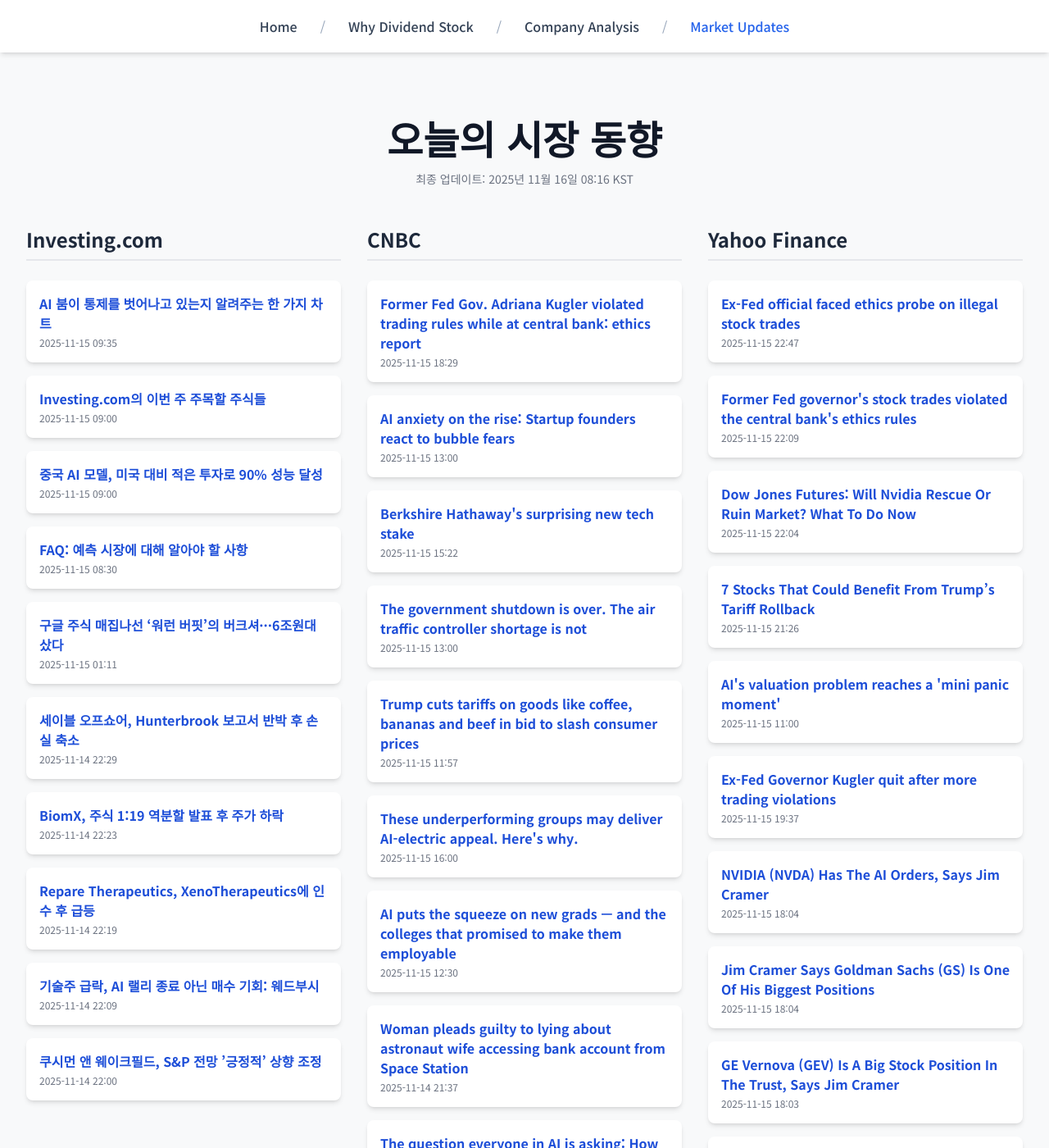
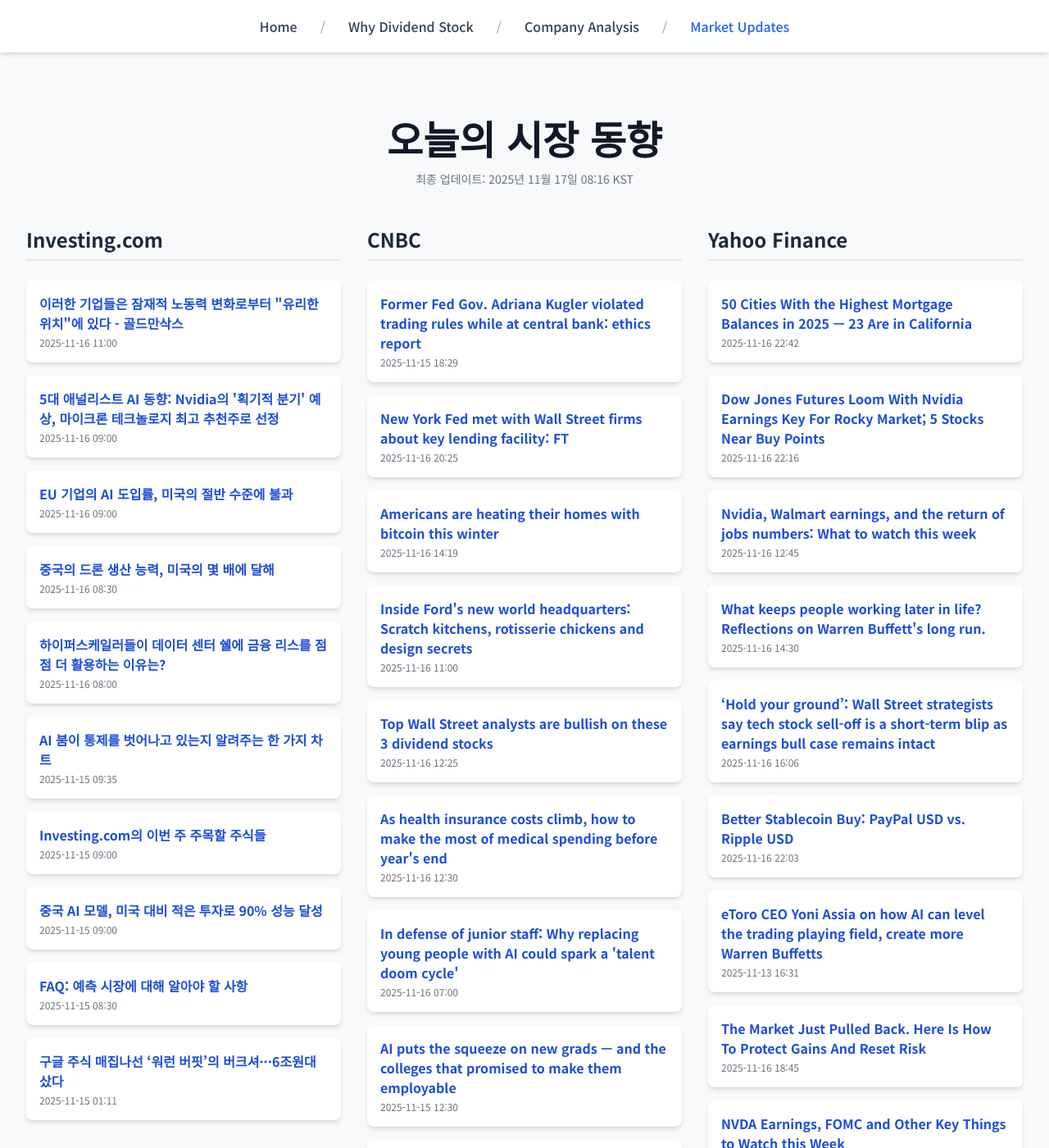
Before and after one commit to Kay-Hwang/my-company-analysis, a Jekyll site: the page built from market-updates.html, in a window 1280 px wide and 1400 px high. Shown: the whole window at 82% size. Built offline with Jekyll 4.4.1, drawn with Linux system fonts in a browser that asks for light colours; nearby versions of some CDN libraries; a script that is not in the unit is left out; some of the changed text lies outside the part shown.

Commit message:
Update daily data

```diff
--- a/_data/latest_data.json
+++ b/_data/latest_data.json
@@ -1,7 +1,37 @@
 {
-  "lastUpdated": "2025년 11월 16일 08:16 KST",
+  "lastUpdated": "2025년 11월 17일 08:16 KST",
   "news": {
     "investing": [
+      {
+        "title": "이러한 기업들은 잠재적 노동력 변화로부터 \"유리한 위치\"에 있다 - 골드만삭스",
+        "link": "https://kr.investing.com/news/stock-market-news/article-1718889",
+        "pubDate": "2025-11-16 11:00:04",
+        "summary": "이러한 기업들은 잠재적 노동력 변화로부터 \"유리한 위치\"에 있다 - 골드만삭스"
+      },
+      {
+        "title": "5대 애널리스트 AI 동향: Nvidia의 '획기적 분기' 예상, 마이크론 테크놀로지 최고 추천주로 선정",
+        "link": "https://kr.investing.com/news/stock-market-news/article-1718871",
+        "pubDate": "2025-11-16 09:00:08",
+        "summary": "5대 애널리스트 AI 동향: Nvidia의 '획기적 분기' 예상, 마이크론 테크놀로지 최고 추천주로 선정"
+      },
+      {
+        "title": "EU 기업의 AI 도입률, 미국의 절반 수준에 불과",
+        "link": "https://kr.investing.com/news/stock-market-news/article-1718869",
+        "pubDate": "2025-11-16 09:00:06",
+        "summary": "EU 기업의 AI 도입률, 미국의 절반 수준에 불과"
+      },
+      {
+        "title": "중국의 드론 생산 능력, 미국의 몇 배에 달해",
+        "link": "https://kr.investing.com/news/stock-market-news/article-1718867",
+        "pubDate": "2025-11-16 08:30:04",
+        "summary": "중국의 드론 생산 능력, 미국의 몇 배에 달해"
+      },
+      {
+        "title": "하이퍼스케일러들이 데이터 센터 쉘에 금융 리스를 점점 더 활용하는 이유는?",
+        "link": "https://kr.investing.com/news/stock-market-news/article-1718865",
+        "pubDate": "2025-11-16 08:00:06",
+        "summary": "하이퍼스케일러들이 데이터 센터 쉘에 금융 리스를 점점 더 활용하는 이유는?"
+      },
       {
         "title": "AI 붐이 통제를 벗어나고 있는지 알려주는 한 가지 차트",
         "link": "https://kr.investing.com/news/stock-market-news/article-1718825",
@@ -31,36 +61,6 @@
         "link": "https://kr.investing.com/news/stock-market-news/article-1718753",
         "pubDate": "2025-11-15 01:11:43",
         "summary": "구글 주식 매집나선 ‘워런 버핏’의 버크셔···6조원대 샀다"
-      },
-      {
-        "title": "세이블 오프쇼어, Hunterbrook 보고서 반박 후 손실 축소",
-        "link": "https://kr.investing.com/news/stock-market-news/article-93CH-1718660",
-        "pubDate": "2025-11-14 22:29:10",
-        "summary": "세이블 오프쇼어, Hunterbrook 보고서 반박 후 손실 축소"
-      },
-      {
-        "title": "BiomX, 주식 1:19 역분할 발표 후 주가 하락",
-        "link": "https://kr.investing.com/news/stock-market-news/article-93CH-1718654",
-        "pubDate": "2025-11-14 22:23:39",
-        "summary": "BiomX, 주식 1:19 역분할 발표 후 주가 하락"
-      },
-      {
-        "title": "Repare Therapeutics, XenoTherapeutics에 인수 후 급등",
-        "link": "https://kr.investing.com/news/stock-market-news/article-93CH-1718646",
-        "pubDate": "2025-11-14 22:19:01",
-        "summary": "Repare Therapeutics, XenoTherapeutics에 인수 후 급등"
-      },
-      {
-        "title": "기술주 급락, AI 랠리 종료 아닌 매수 기회: 웨드부시",
-        "link": "https://kr.investing.com/news/stock-market-news/article-1718628",
-        "pubDate": "2025-11-14 22:09:29",
-        "summary": "기술주 급락, AI 랠리 종료 아닌 매수 기회: 웨드부시"
-      },
-      {
-        "title": "쿠시먼 앤 웨이크필드, S&P 전망 ’긍정적’ 상향 조정",
-        "link": "https://kr.investing.com/news/stock-market-news/article-93CH-1718617",
-        "pubDate": "2025-11-14 22:00:59",
-        "summary": "쿠시먼 앤 웨이크필드, S&P 전망 ’긍정적’ 상향 조정"
       }
     ],
     "cnbc": [
@@ -71,34 +71,40 @@
         "summary": "The Federal Reserve's internal watchdog was notified earlier this year about stock trades from 2024 disclosed by then-Gov Adriana Kugler."
       },
       {
-        "title": "AI anxiety on the rise: Startup founders react to bubble fears",
-        "link": "https://www.cnbc.com/2025/11/15/ai-anxiety-on-the-rise-startup-founders-react-to-bubble-fears.html",
-        "pubDate": "Sat, 15 Nov 2025 13:00:01 GMT",
-        "summary": "Short sellers like Michael Burry and Jim Chanos are circling, warning that the AI buildout isn’t a one-time investment but a recurring cost wave."
+        "title": "New York Fed met with Wall Street firms about key lending facility: FT",
+        "link": "https://www.cnbc.com/2025/11/16/new-york-fed-met-with-wall-street-firms-about-key-lending-facility-ft.html",
+        "pubDate": "Sun, 16 Nov 2025 20:25:27 GMT",
+        "summary": "The Fed sought feedback from dealers on the use of the central bank's standing repo facility, a permanent lending tool that acts as a backstop for markets."
       },
       {
-        "title": "Berkshire Hathaway's surprising new tech stake",
-        "link": "https://www.cnbc.com/2025/11/15/berkshire-hathaways-surprising-new-tech-stake.html",
-        "pubDate": "Sat, 15 Nov 2025 15:22:19 GMT",
-        "summary": "There was a notable surprise in Berkshire Hathaway's end-of-Q3 equity portfolio snapshot."
+        "title": "Americans are heating their homes with bitcoin this winter",
+        "link": "https://www.cnbc.com/2025/11/16/bitcoin-crypto-mining-home-heating-energy-bills.html",
+        "pubDate": "Sun, 16 Nov 2025 14:19:44 GMT",
+        "summary": "Winter across the U.S. means big bills for home heating oil, gas and electric furnaces, but in some cases, crypto like bitcoin is paying to keep Americans warm."
       },
       {
-        "title": "The government shutdown is over. The air traffic controller shortage is not",
-        "link": "https://www.cnbc.com/2025/11/15/government-shutdown-air-traffic-controllers.html",
-        "pubDate": "Sat, 15 Nov 2025 13:00:01 GMT",
-        "summary": "Staffing shortages of air traffic controllers forced airlines to chop flights and delay thousands of others that disrupted travel plans of 5 million people."
+        "title": "Inside Ford's new world headquarters: Scratch kitchens, rotisserie chickens and design secrets",
+        "link": "https://www.cnbc.com/2025/11/16/ford-headquarters-dearborn-michigan.html",
+        "pubDate": "Sun, 16 Nov 2025 11:00:01 GMT",
+        "summary": "Ford's new 2.1-million-square-foot headquarters in Dearborn, Michigan, is ceremoniously opening Sunday, although construction is expected to continue into 2027."
       },
       {
-        "title": "Trump cuts tariffs on goods like coffee, bananas and beef in bid to slash consumer prices",
-        "link": "https://www.cnbc.com/2025/11/14/trump-cuts-tariffs-goods-prices.html",
-        "pubDate": "Sat, 15 Nov 2025 11:57:39 GMT",
-        "summary": "Trump's action also exempted black tea, green tea, tomatoes, avocados and cinnamon, among other products, from higher tariffs."
+        "title": "Top Wall Street analysts are bullish on these 3 dividend stocks",
+        "link": "https://www.cnbc.com/2025/11/16/top-wall-street-analysts-are-bullish-on-these-3-dividend-stocks.html",
+        "pubDate": "Sun, 16 Nov 2025 12:25:57 GMT",
+        "summary": "TipRanks' ranking service highlights three dividend-paying stocks, including Diamondback Energy and Permian Resources"
       },
       {
-        "title": "These underperforming groups may deliver AI-electric appeal. Here's why.",
-        "link": "https://www.cnbc.com/2025/11/15/ai-electric-appeal-for-underperforming-infrastructure-etf-experts.html",
-        "pubDate": "Sat, 15 Nov 2025 16:00:01 GMT",
-        "summary": "Industrial and infrastructure stocks may soon share the spotlight with the artificial intelligence trade."
+        "title": "As health insurance costs climb, how to make the most of medical spending before year's end",
+        "link": "https://www.cnbc.com/2025/11/16/make-the-most-of-health-care-expenses-before-end-of-year.html",
+        "pubDate": "Sun, 16 Nov 2025 12:30:01 GMT",
+        "summary": "Medical expenses are often unpredictable and unwelcome, but there may be some strategies that help lessen the sting of them."
+      },
+      {
+        "title": "In defense of junior staff: Why replacing young people with AI could spark a 'talent doom cycle'",
+        "link": "https://www.cnbc.com/2025/11/16/why-replacing-junior-staff-with-ai-will-backfire-.html",
+        "pubDate": "Sun, 16 Nov 2025 07:00:50 GMT",
+        "summary": "\"You're missing a significant aspect of growth if you shut down the pipeline on bringing junior or entry-level talent into an organization,\" one CEO said."
       },
       {
         "title": "AI puts the squeeze on new grads — and the colleges that promised to make them employable",
@@ -107,84 +113,78 @@
         "summary": "As the AI boom redefines work, new grads face a shrinking share entry-level jobs. For colleges, this brings added attention to return-on-investment scrutiny."
       },
       {
-        "title": "Woman pleads guilty to lying about astronaut wife accessing bank account from Space Station",
-        "link": "https://www.cnbc.com/2025/11/14/space-station-nasa-guilty-wife-bank-account.html",
-        "pubDate": "Fri, 14 Nov 2025 21:37:33 GMT",
-        "summary": "Summer Worden faces a possible maximum sentence of five years in prison in the case, which involves false allegations she made against astronaut Anne McClain."
-      },
-      {
         "title": "The question everyone in AI is asking: How long before a GPU depreciates?",
         "link": "https://www.cnbc.com/2025/11/14/ai-gpu-depreciation-coreweave-nvidia-michael-burry.html",
         "pubDate": "Fri, 14 Nov 2025 16:19:35 GMT",
         "summary": "The useful lifespan of AI infrastructure is a key issue for investors, as tech giants plan $1 trillion in AI spending over the next five years."
       },
       {
-        "title": "Google and Disney reach deal to restore ESPN, ABC to YouTube TV",
-        "link": "https://www.cnbc.com/2025/11/14/google-disney-reach-deal-to-restore-espn-abc-others-to-youtube-tv.html",
-        "pubDate": "Sat, 15 Nov 2025 01:28:19 GMT",
-        "summary": "The deal comes after a two-week standoff that resulted in channels like ESPN, ABC and others going dark on the popular YouTube TV streaming service."
+        "title": "AI anxiety on the rise: Startup founders react to bubble fears",
+        "link": "https://www.cnbc.com/2025/11/15/ai-anxiety-on-the-rise-startup-founders-react-to-bubble-fears.html",
+        "pubDate": "Sat, 15 Nov 2025 13:00:01 GMT",
+        "summary": "Short sellers like Michael Burry and Jim Chanos are circling, warning that the AI buildout isn’t a one-time investment but a recurring cost wave."
       }
     ],
     "yahoo": [
       {
-        "title": "Ex-Fed official faced ethics probe on illegal stock trades",
-        "link": "https://finance.yahoo.com/news/ex-fed-official-faced-ethics-224700857.html",
-        "pubDate": "2025-11-15T22:47:00Z",
-        "summary": "Ex-Fed official faced ethics probe on illegal stock trades"
+        "title": "50 Cities With the Highest Mortgage Balances in 2025 — 23 Are in California",
+        "link": "https://finance.yahoo.com/news/50-cities-highest-mortgage-balances-224207120.html",
+        "pubDate": "2025-11-16T22:42:07Z",
+        "summary": "50 Cities With the Highest Mortgage Balances in 2025 — 23 Are in California"
       },
       {
-        "title": "Former Fed governor's stock trades violated the central bank's ethics rules",
-        "link": "https://finance.yahoo.com/news/former-fed-governors-stock-trades-220955299.html",
-        "pubDate": "2025-11-15T22:09:55Z",
-        "summary": "Former Fed governor's stock trades violated the central bank's ethics rules"
+        "title": "Dow Jones Futures Loom With Nvidia Earnings Key For Rocky Market; 5 Stocks Near Buy Points",
+        "link": "https://www.investors.com/market-trend/stock-market-today/dow-jones-futures-nvidia-earnings/?src=A00220&yptr=yahoo",
+        "pubDate": "2025-11-16T22:16:11Z",
+        "summary": "Dow Jones Futures Loom With Nvidia Earnings Key For Rocky Market; 5 Stocks Near Buy Points"
       },
       {
-        "title": "Dow Jones Futures: Will Nvidia Rescue Or Ruin Market? What To Do Now",
-        "link": "https://www.investors.com/market-trend/stock-market-today/dow-jones-futures-nvidia-earnings/?src=A00220&yptr=yahoo",
-        "pubDate": "2025-11-15T22:04:51Z",
-        "summary": "Dow Jones Futures: Will Nvidia Rescue Or Ruin Market? What To Do Now"
+        "title": "Nvidia, Walmart earnings, and the return of jobs numbers: What to watch this week",
+        "link": "https://finance.yahoo.com/news/nvidia-walmart-earnings-and-the-return-of-jobs-numbers-what-to-watch-this-week-124502640.html",
+        "pubDate": "2025-11-16T12:45:02Z",
+        "summary": "Nvidia, Walmart earnings, and the return of jobs numbers: What to watch this week"
       },
       {
-        "title": "7 Stocks That Could Benefit From Trump’s Tariff Rollback",
-        "link": "https://www.barrons.com/articles/trump-tariffs-stocks-starbucks-chipotle-shake-shack-8086d8b2?siteid=yhoof2&yptr=yahoo",
-        "pubDate": "2025-11-15T21:26:00Z",
-        "summary": "7 Stocks That Could Benefit From Trump’s Tariff Rollback"
+        "title": "What keeps people working later in life? Reflections on Warren Buffett's long run.",
+        "link": "https://finance.yahoo.com/news/what-keeps-people-working-later-in-life-reflections-on-warren-buffetts-long-run-143052553.html",
+        "pubDate": "2025-11-16T14:30:52Z",
+        "summary": "What keeps people working later in life? Reflections on Warren Buffett's long run."
       },
       {
-        "title": "AI's valuation problem reaches a 'mini panic moment'",
-        "link": "https://finance.yahoo.com/news/ais-valuation-problem-reaches-a-mini-panic-moment-110046323.html",
-        "pubDate": "2025-11-15T11:00:46Z",
-        "summary": "AI's valuation problem reaches a 'mini panic moment'"
+        "title": "‘Hold your ground’: Wall Street strategists say tech stock sell-off is a short-term blip as earnings bull case remains intact",
+        "link": "https://finance.yahoo.com/news/hold-your-ground-wall-street-strategists-say-tech-stock-sell-off-is-a-short-term-blip-as-earnings-bull-case-remains-intact-153023828.html",
+        "pubDate": "2025-11-16T16:06:02Z",
+        "summary": "‘Hold your ground’: Wall Street strategists say tech stock sell-off is a short-term blip as earnings bull case remains intact"
       },
       {
-        "title": "Ex-Fed Governor Kugler quit after more trading violations",
-        "link": "https://finance.yahoo.com/news/ex-fed-governor-kugler-faced-143943538.html",
-        "pubDate": "2025-11-15T19:37:41Z",
-        "summary": "Ex-Fed Governor Kugler quit after more trading violations"
+        "title": "Better Stablecoin Buy: PayPal USD vs. Ripple USD",
+        "link": "https://finance.yahoo.com/news/better-stablecoin-buy-paypal-usd-220300806.html",
+        "pubDate": "2025-11-16T22:03:00Z",
+        "summary": "Better Stablecoin Buy: PayPal USD vs. Ripple USD"
       },
       {
-        "title": "NVIDIA (NVDA) Has The AI Orders, Says Jim Cramer",
-        "link": "https://finance.yahoo.com/news/nvidia-nvda-ai-orders-says-180421149.html",
-        "pubDate": "2025-11-15T18:04:21Z",
-        "summary": "NVIDIA (NVDA) Has The AI Orders, Says Jim Cramer"
+        "title": "eToro CEO Yoni Assia on how AI can level the trading playing field, create more Warren Buffetts",
+        "link": "https://finance.yahoo.com/news/etoro-ceo-yoni-assia-on-how-ai-can-level-the-trading-playing-field-create-more-warren-buffetts-163105052.html",
+        "pubDate": "2025-11-13T16:31:05Z",
+        "summary": "eToro CEO Yoni Assia on how AI can level the trading playing field, create more Warren Buffetts"
       },
       {
-        "title": "Jim Cramer Says Goldman Sachs (GS) Is One Of His Biggest Positions",
-        "link": "https://finance.yahoo.com/news/jim-cramer-says-goldman-sachs-180412155.html",
-        "pubDate": "2025-11-15T18:04:12Z",
-        "summary": "Jim Cramer Says Goldman Sachs (GS) Is One Of His Biggest Positions"
+        "title": "The Market Just Pulled Back. Here Is How To Protect Gains And Reset Risk",
+        "link": "https://finance.yahoo.com/news/market-just-pulled-back-protect-184536121.html",
+        "pubDate": "2025-11-16T18:45:36Z",
+        "summary": "The Market Just Pulled Back. Here Is How To Protect Gains And Reset Risk"
       },
       {
-        "title": "GE Vernova (GEV) Is A Big Stock Position In The Trust, Says Jim Cramer",
-        "link": "https://finance.yahoo.com/news/ge-vernova-gev-big-stock-180344140.html",
-        "pubDate": "2025-11-15T18:03:44Z",
-        "summary": "GE Vernova (GEV) Is A Big Stock Position In The Trust, Says Jim Cramer"
+        "title": "NVDA Earnings, FOMC and Other Key Things to Watch this Week",
+        "link": "https://finance.yahoo.com/news/nvda-earnings-fomc-other-key-180002440.html",
+        "pubDate": "2025-11-16T18:00:02Z",
+        "summary": "NVDA Earnings, FOMC and Other Key Things to Watch this Week"
       },
       {
-        "title": "Jim Cramer Discusses Key Metric for Oracle (ORCL)",
-        "link": "https://finance.yahoo.com/news/jim-cramer-discusses-key-metric-180336892.html",
-        "pubDate": "2025-11-15T18:03:36Z",
-        "summary": "Jim Cramer Discusses Key Metric for Oracle (ORCL)"
+        "title": "Walmart’s E-Commerce Surge: Can Digital Growth Offset Rising Cost Pressures in Q3?",
+        "link": "https://finance.yahoo.com/news/walmart-e-commerce-surge-digital-174535573.html",
+        "pubDate": "2025-11-16T17:45:35Z",
+        "summary": "Walmart’s E-Commerce Surge: Can Digital Growth Offset Rising Cost Pressures in Q3?"
       }
     ]
   }
```
